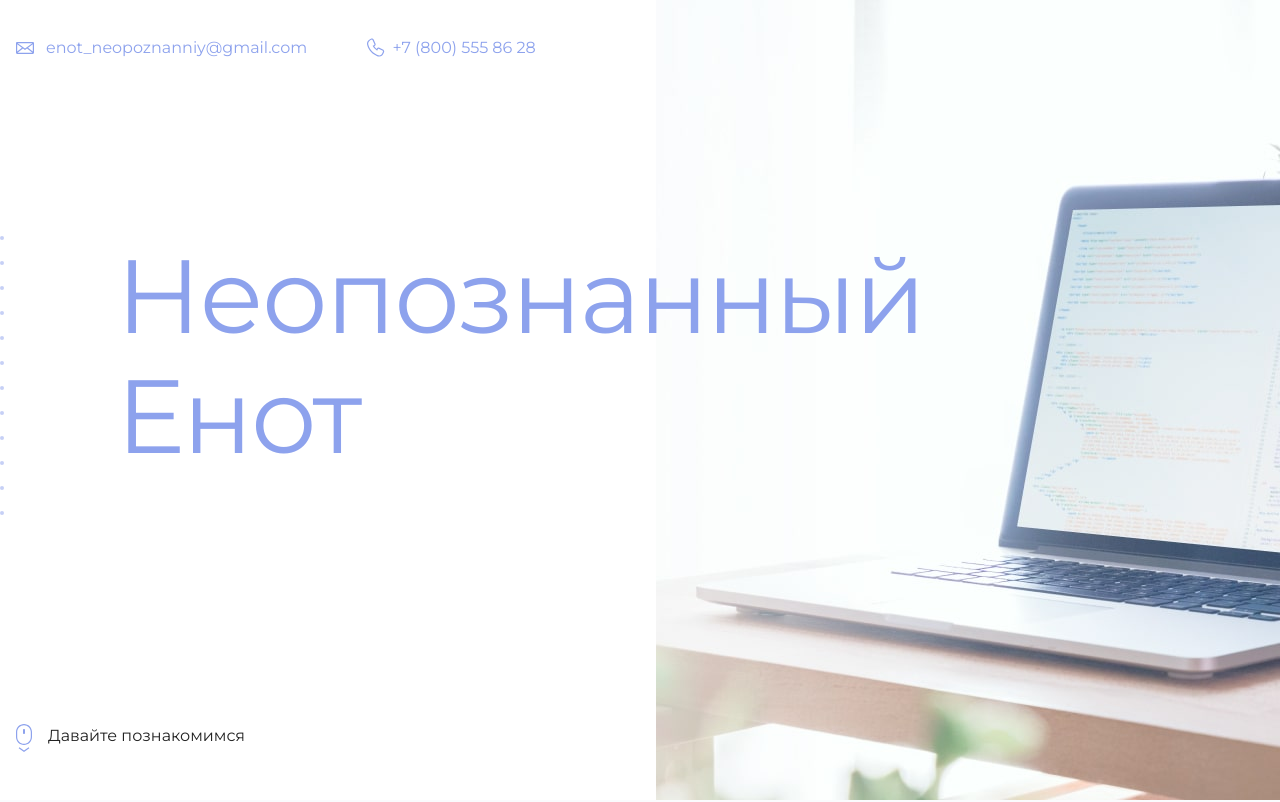
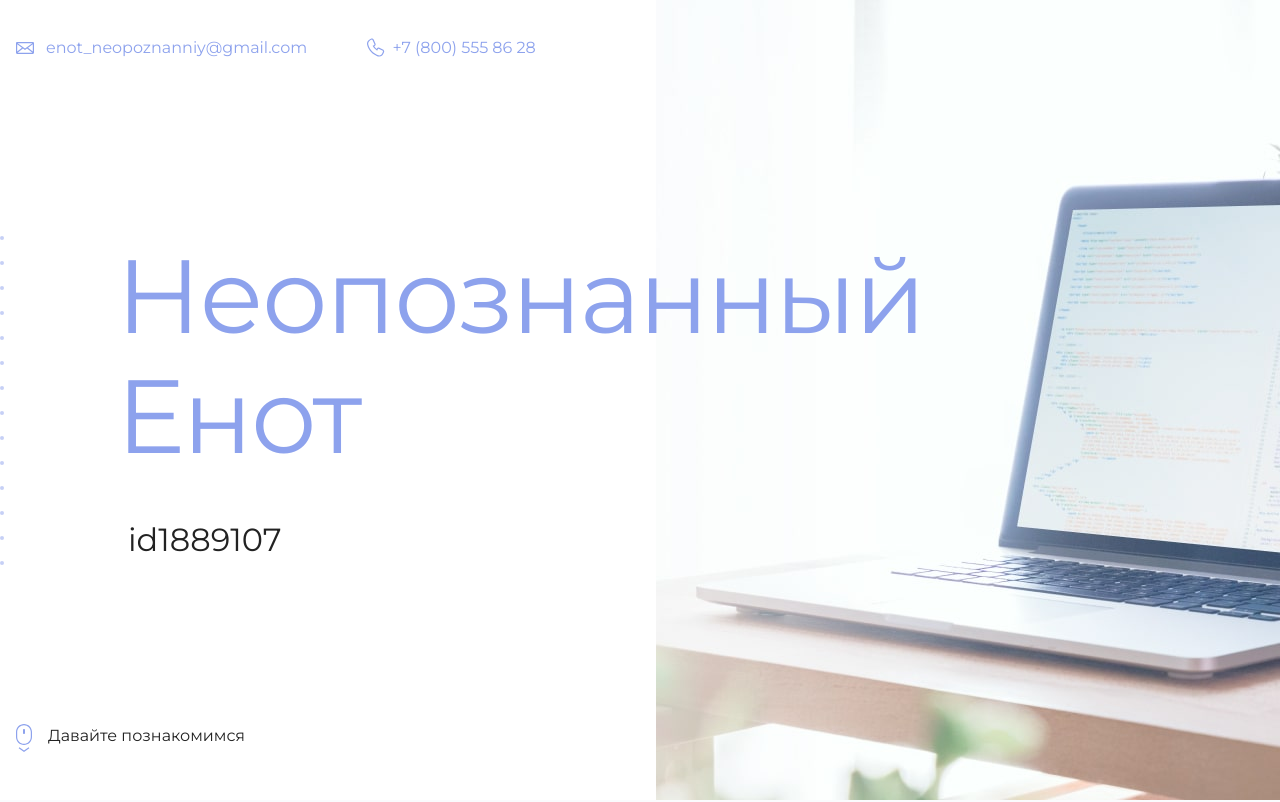
Before and after one commit to xwarheadx/react-for-git, a plain HTML site: page my-site/index.html in a window 1280 px wide. Shown: the top 802 px of the page. Drawn offline with Linux system fonts and the light colour scheme.

Commit message:
Обновил файл для задания
добавил id

```diff
--- a/my-site/index.html
+++ b/my-site/index.html
@@ -19,7 +19,7 @@
       <section class="hero-image">
         <div class="container">
           <h1 class="heading">Неопознанный Енот</h1>
-          <p><!-- Тут ваш id на сайте Академии --></p>
+          <p>id1889107</p>
         </div>
       </section>
 
```
